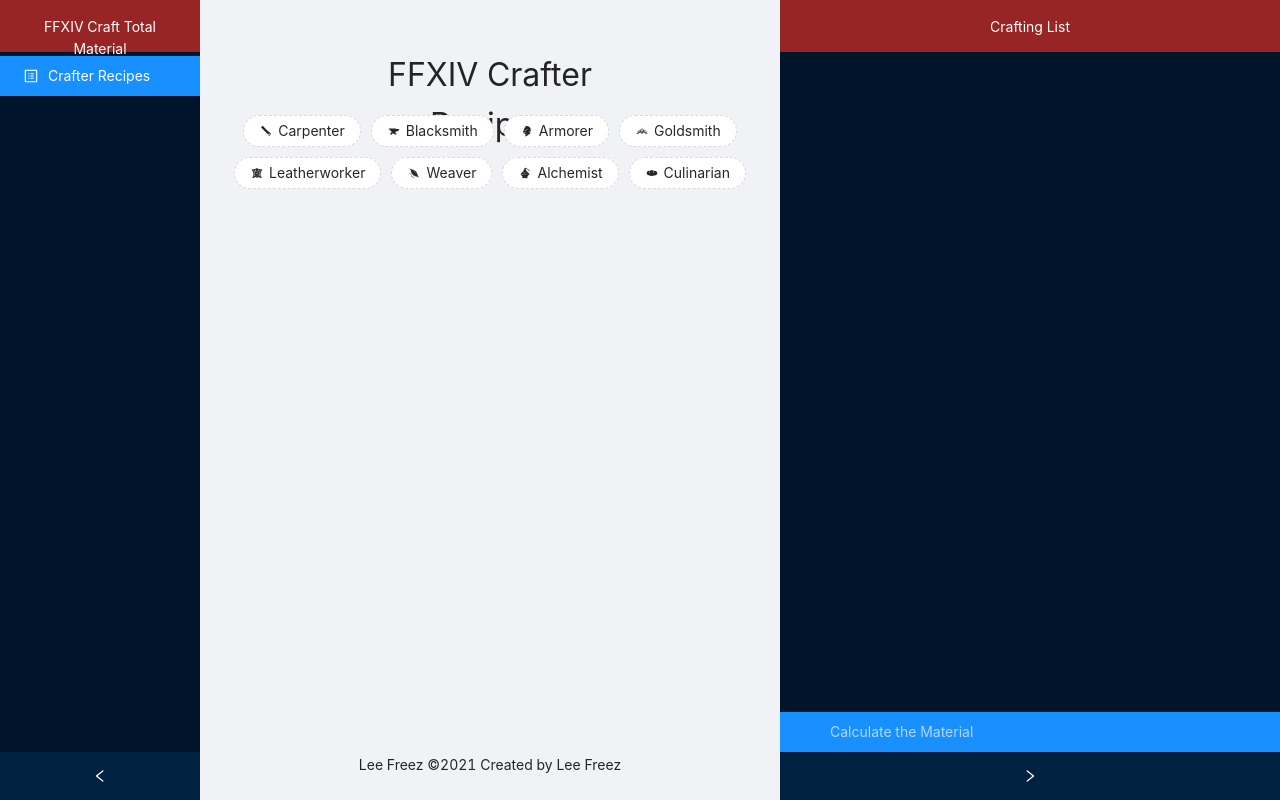
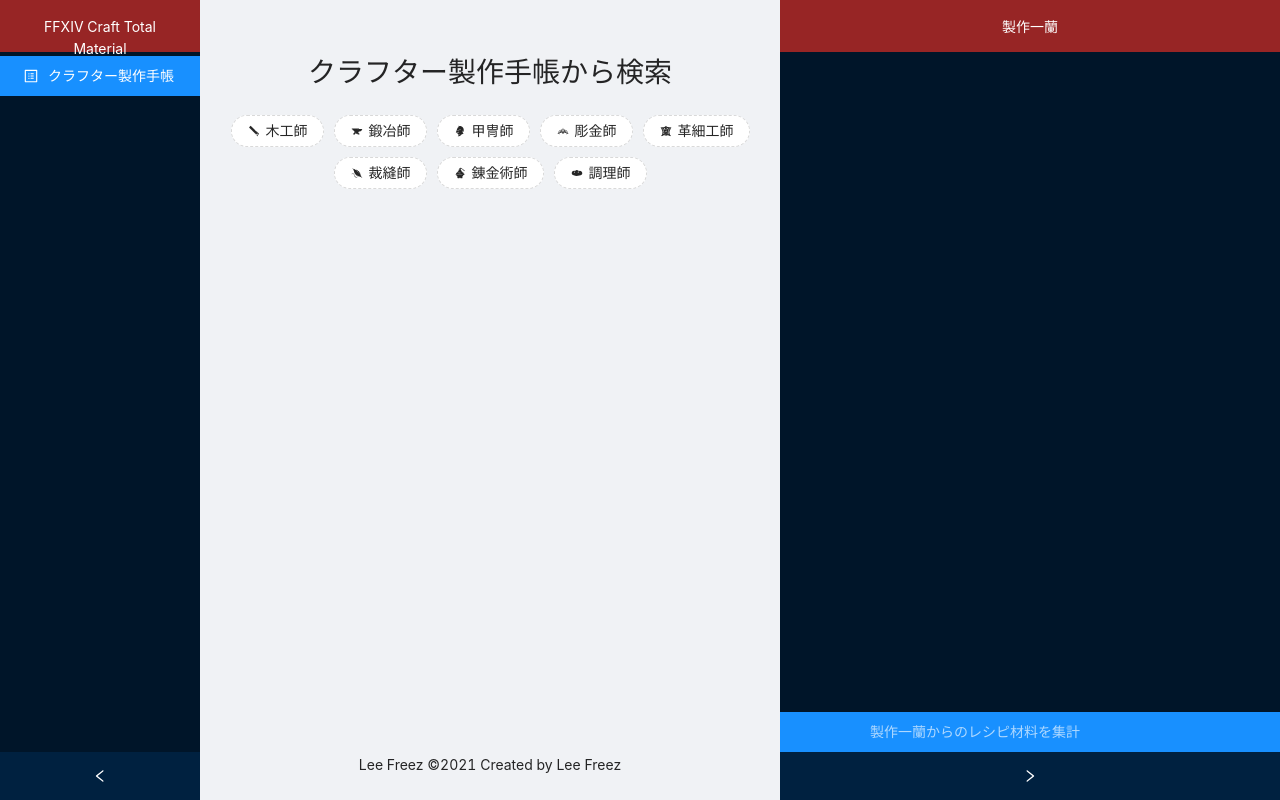
Before and after one commit to FREEZ2385/ffxiv-crafting-total-material, a React (Create React App) app: page / in a window 1280 px wide. Built offline with nearby package versions, Linux system fonts and the light colour scheme.

Commit message:
[Update] add translation function from i18n

```diff
--- a/package.json
+++ b/package.json
@@ -12,6 +12,7 @@
     "node-sass": "^6.0.0",
     "react": "^17.0.2",
     "react-dom": "^17.0.2",
+    "react-i18next": "^11.11.0",
     "react-redux": "^7.2.4",
     "react-scripts": "4.0.3",
     "redux": "^4.1.0",
--- a/src/App.js
+++ b/src/App.js
@@ -2,12 +2,12 @@
 import { ProfileOutlined } from '@ant-design/icons';
 import React, { useState } from 'react';
 import './App.scss';
-
 import CrafterRecipes from './components/pages/CrafterRecipes';
 import CraftingList from './components/molecules/CraftingList';
 import MaterialList from './components/organisms/MaterialList';
 import { useDispatch, useSelector } from 'react-redux';
 import garlandsActions from './state/ducks/garlands/actions';
+import i18n from './common/localize/i18n';
 
 function App() {
   const { Footer, Sider, Content } = Layout;
@@ -59,7 +59,7 @@
           onClick={(item) => setPageKey(item.key)}
         >
           <Menu.Item key="Crafter Recipes" icon={<ProfileOutlined />}>
-            Crafter Recipes
+            {i18n.t('left-sidemenu-1')}
           </Menu.Item>
           {/* <Menu.Item key="Leveling Jobs" icon={<AppstoreAddOutlined />}>
             Leveling Jobs
@@ -84,12 +84,12 @@
         style={{ transition: 'all 0.1s' }}
       >
         <div className="title-area">
-          <text>Crafting List</text>
+          <text>{i18n.t('right-sidemenu-title')}</text>
         </div>
         <div className="crafting-list-area">
           <Menu
             theme="dark"
-            inlineIndent={50}
+            inlineIndent={90}
             selectable={false}
             mode="inline"
             style={{ overflowY: 'auto' }}
@@ -114,8 +114,9 @@
                 bottom: 44,
               }}
             >
-              {!rightSideBarCollapsed && 'Calculate the Material'}
-              {rightSideBarCollapsed && 'Calculate'}
+              {!rightSideBarCollapsed && i18n.t('right-sidemenu-calbutton')}
+              {rightSideBarCollapsed &&
+                i18n.t('right-sidemenu-calbutton-collasped')}
             </Menu.Item>
           </Menu>
         </div>
--- /dev/null
+++ b/src/common/localize/i18n.js
@@ -0,0 +1,27 @@
+import i18n from 'i18next';
+import { initReactI18next } from 'react-i18next';
+
+import translationEn from './translation.en';
+import translationJa from './translation.ja';
+
+const resource = {
+  en: {
+    translation: translationEn,
+  },
+  ko: {
+    translation: translationJa,
+  },
+};
+
+i18n.use(initReactI18next).init({
+  resources: resource,
+  lng: 'ko',
+  fallbackLng: 'ko',
+  debug: true,
+  keySeparator: false,
+  interpolation: {
+    escapeValue: false,
+  },
+});
+
+export default i18n;
--- /dev/null
+++ b/src/common/localize/translation.en.json
@@ -0,0 +1,31 @@
+{
+
+    "carpenter": "Carpenter",
+    "blacksmith": "Blacksmith",
+    "armorer": "Armorer",
+    "goldsmith": "Goldsmith",
+    "leatherworker": "Leatherworker",
+    "weaver": "Weaver",
+    "alchemist": "Alchemist",
+    "culinarian": "Culinarian",
+
+
+    "left-sidemenu-1": "Crafter Recipes",
+
+    "right-sidemenu-title": "Crafting List",
+    "right-sidemenu-calbutton": "Calculate the Material",
+    "right-sidemenu-calbutton-collasped": "Calculate",
+
+    "crafter-recipes-title": "FFXIV Crafter Recipes",
+    "crafter-recipes-pulldown-leveling": "Leveling",
+
+    "material-list-title": "Material Lists of calculation of Crafing List",
+    "material-list-loading": "Tataru is calculating material on your crafting list...",
+    "material-list-crystal": "Crystal Lists",
+    "material-list-level1": "Material Level 1",
+    "material-list-level2": "Material Level 2",
+    "material-list-level3": "Material Level 3",
+    "material-list-level4": "Material Level 4",
+
+    "recipe-table-column-item": "Item"
+  }
--- /dev/null
+++ b/src/common/localize/translation.ja.json
@@ -0,0 +1,30 @@
+{
+    "carpenter": "木工師",
+    "blacksmith": "鍛冶師",
+    "armorer": "甲冑師",
+    "goldsmith": "彫金師",
+    "leatherworker": "革細工師",
+    "weaver": "裁縫師",
+    "alchemist": "錬金術師",
+    "culinarian": "調理師",
+
+
+    "left-sidemenu-1": "クラフター製作手帳",
+
+    "right-sidemenu-title": "製作一蘭",
+    "right-sidemenu-calbutton": "製作一蘭からのレシピ材料を集計",
+    "right-sidemenu-calbutton-collasped": "集計",
+
+    "crafter-recipes-title": "クラフター製作手帳から検索",
+    "crafter-recipes-pulldown-leveling": "レベル別",
+
+    "material-list-title": "製作一蘭の材料一蘭",
+    "material-list-loading": "タタルさんが材料の集計をしています。しばらくお待ちください。",
+    "material-list-crystal": "クリスタル",
+    "material-list-level1": "材料１段",
+    "material-list-level2": "材料２段",
+    "material-list-level3": "材料３段",
+    "material-list-level4": "材料４段",
+
+    "recipe-table-column-item": "名"
+}
--- a/src/common/optionList.js
+++ b/src/common/optionList.js
@@ -1,50 +1,54 @@
 import { craftJobIcons } from './jobIcons';
+import i18n from './localize/i18n';
 
 export const crafterRecipesRadioOptions = [
   {
     value: 'Carpenter',
-    text: 'Carpenter',
+    text: i18n.t('carpenter'),
     icon: craftJobIcons.Carpenter,
   },
   {
     value: 'Blacksmith',
-    text: 'Blacksmith',
+    text: i18n.t('blacksmith'),
     icon: craftJobIcons.Blacksmith,
   },
   {
     value: 'Armorer',
-    text: 'Armorer',
+    text: i18n.t('armorer'),
     icon: craftJobIcons.Armorer,
   },
   {
     value: 'Goldsmith',
-    text: 'Goldsmith',
+    text: i18n.t('goldsmith'),
     icon: craftJobIcons.Goldsmith,
   },
   {
     value: 'Leatherworker',
-    text: 'Leatherworker',
+    text: i18n.t('leatherworker'),
     icon: craftJobIcons.Leatherworker,
   },
   {
     value: 'Weaver',
-    text: 'Weaver',
+    text: i18n.t('weaver'),
     icon: craftJobIcons.Weaver,
   },
   {
     value: 'Alchemist',
-    text: 'Alchemist',
+    text: i18n.t('alchemist'),
     icon: craftJobIcons.Alchemist,
   },
   {
     value: 'Culinarian',
-    text: 'Culinarian',
+    text: i18n.t('culinarian'),
     icon: craftJobIcons.Culinarian,
   },
 ];
 
 export const crafterRecipesPullDownOptions = [
-  { text: '-------Leveling-------', value: '' },
+  {
+    text: `-------${i18n.t('crafter-recipes-pulldown-leveling')}-------`,
+    value: '',
+  },
   { text: '1 ~ 5', value: 'lev-1' },
   { text: '6 ~ 10', value: 'lev-2' },
   { text: '11 ~ 15', value: 'lev-3' },
--- a/src/components/organisms/MaterialList.js
+++ b/src/components/organisms/MaterialList.js
@@ -3,13 +3,14 @@
 import PropTypes from 'prop-types';
 import { Drawer, Row, Col, Divider, Typography, Spin } from 'antd';
 import MaterialListCheck from '../molecules/MaterialListCheck';
+import i18n from '../../common/localize/i18n';
 
 function MaterialList(props) {
   // eslint-disable-next-line react/prop-types
   const { onOpen, setOnOpen, materialListData, isLoading } = props;
   return (
     <Drawer
-      title="Material Lists of calculation of Crafing List"
+      title={i18n.t('material-list-title')}
       placement="bottom"
       onClose={() => setOnOpen(false)}
       visible={onOpen}
@@ -19,10 +20,7 @@
         <>
           <Row justify="center" style={{ height: '100%' }} align="middle">
             <Col span={24} style={{ textAlign: 'center' }}>
-              <Spin
-                tip="Tataru is calculating material on your crafting list..."
-                size="large"
-              />
+              <Spin tip={i18n.t('material-list-loading')} size="large" />
             </Col>
           </Row>
         </>
@@ -31,7 +29,7 @@
         <>
           <Row justify="center">
             <Col span={3}>
-              <Typography> Crystal Lists</Typography>
+              <Typography>{i18n.t('material-list-crystal')}</Typography>
             </Col>
             <Col span={21} style={{ textAlign: 'center' }}>
               <MaterialListCheck itemData={materialListData.crystal} />
@@ -40,7 +38,7 @@
           <Divider />
           <Row justify="center" style={{ marginTop: 20 }}>
             <Col span={3}>
-              <Typography> Material Level 1</Typography>
+              <Typography>{i18n.t('material-list-level1')}</Typography>
             </Col>
             <Col span={21} style={{ textAlign: 'center' }}>
               <MaterialListCheck itemData={materialListData.level1} />
@@ -49,7 +47,7 @@
           <Divider />
           <Row justify="center" style={{ marginTop: 20 }}>
             <Col span={3}>
-              <Typography> Material Level 2</Typography>
+              <Typography>{i18n.t('material-list-level2')}</Typography>
             </Col>
             <Col span={21} style={{ textAlign: 'center' }}>
               <MaterialListCheck itemData={materialListData.level2} />
@@ -58,7 +56,7 @@
           <Divider />
           <Row justify="center" style={{ marginTop: 20 }}>
             <Col span={3}>
-              <Typography> Material Level 3</Typography>
+              <Typography>{i18n.t('material-list-level3')}</Typography>
             </Col>
             <Col span={21} style={{ textAlign: 'center' }}>
               <MaterialListCheck itemData={materialListData.level3} />
@@ -67,7 +65,7 @@
           <Divider />
           <Row justify="center" style={{ marginTop: 20 }}>
             <Col span={3}>
-              <Typography> Material Level 4</Typography>
+              <Typography>{i18n.t('material-list-level4')}</Typography>
             </Col>
             <Col span={21} style={{ textAlign: 'center' }}>
               <MaterialListCheck itemData={materialListData.level4} />
--- a/src/components/pages/CrafterRecipes.js
+++ b/src/components/pages/CrafterRecipes.js
@@ -9,6 +9,7 @@
 import Pulldown from '../atoms/Pulldown';
 import RadioGroup from '../atoms/RadioGroups';
 import RecipeTable from '../molecules/RecipeTable';
+import i18n from '../../common/localize/i18n';
 
 import './scss/CrafterRecipes.scss';
 
@@ -24,11 +25,9 @@
         justify="center"
         style={{ height: 30, marginBottom: 30, marginTop: 50 }}
       >
-        <Col span={6}></Col>
-        <Col span={12} style={{ textAlign: 'center', fontSize: 32 }}>
-          <Typography>FFXIV Crafter Recipes</Typography>
+        <Col span={24} style={{ textAlign: 'center', fontSize: 28 }}>
+          <Typography>{i18n.t('crafter-recipes-title')}</Typography>
         </Col>
-        <Col span={6}></Col>
       </Row>
       <Row justify="center" style={{ height: 50 }}>
         <Col span={24} style={{ textAlign: 'center', fontSize: 40 }}>
```
Also changed, not shown: 1 other file (tests, documents, lock files or other folders).
